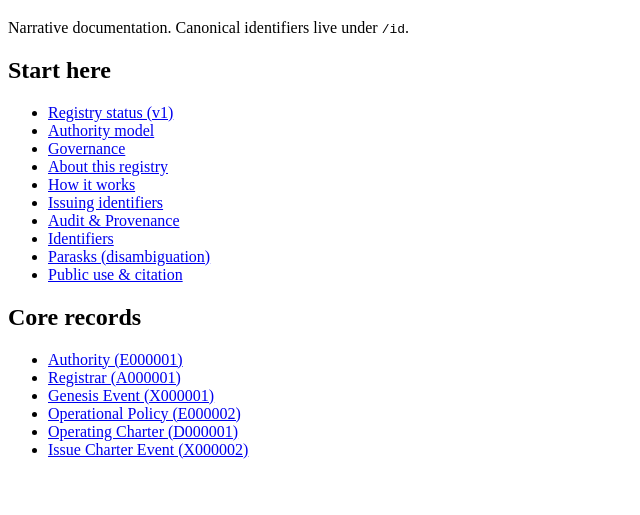
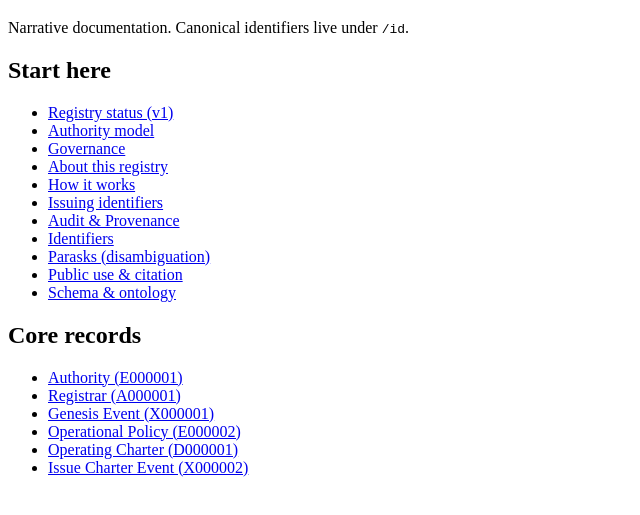
Before and after one commit to napier369/registry.parasks, a plain HTML site: page wiki/index.html in a window 1280 px wide. Shown: the part 61-576 px from the top of the page, without its empty margins (0-640 px from the left). Drawn offline with Linux system fonts and the light colour scheme.

Commit message:
Update index.html

```diff
--- a/wiki/index.html
+++ b/wiki/index.html
@@ -20,6 +20,7 @@
   <li><a href="./identifiers/">Identifiers</a></li>
   <li><a href="./parasks/">Parasks (disambiguation)</a></li>
   <li><a href="./citation/">Public use & citation</a></li>
+  <li><a href="./schema/">Schema & ontology</a></li>
 </ul>
 
   <h2>Core records</h2>
```
